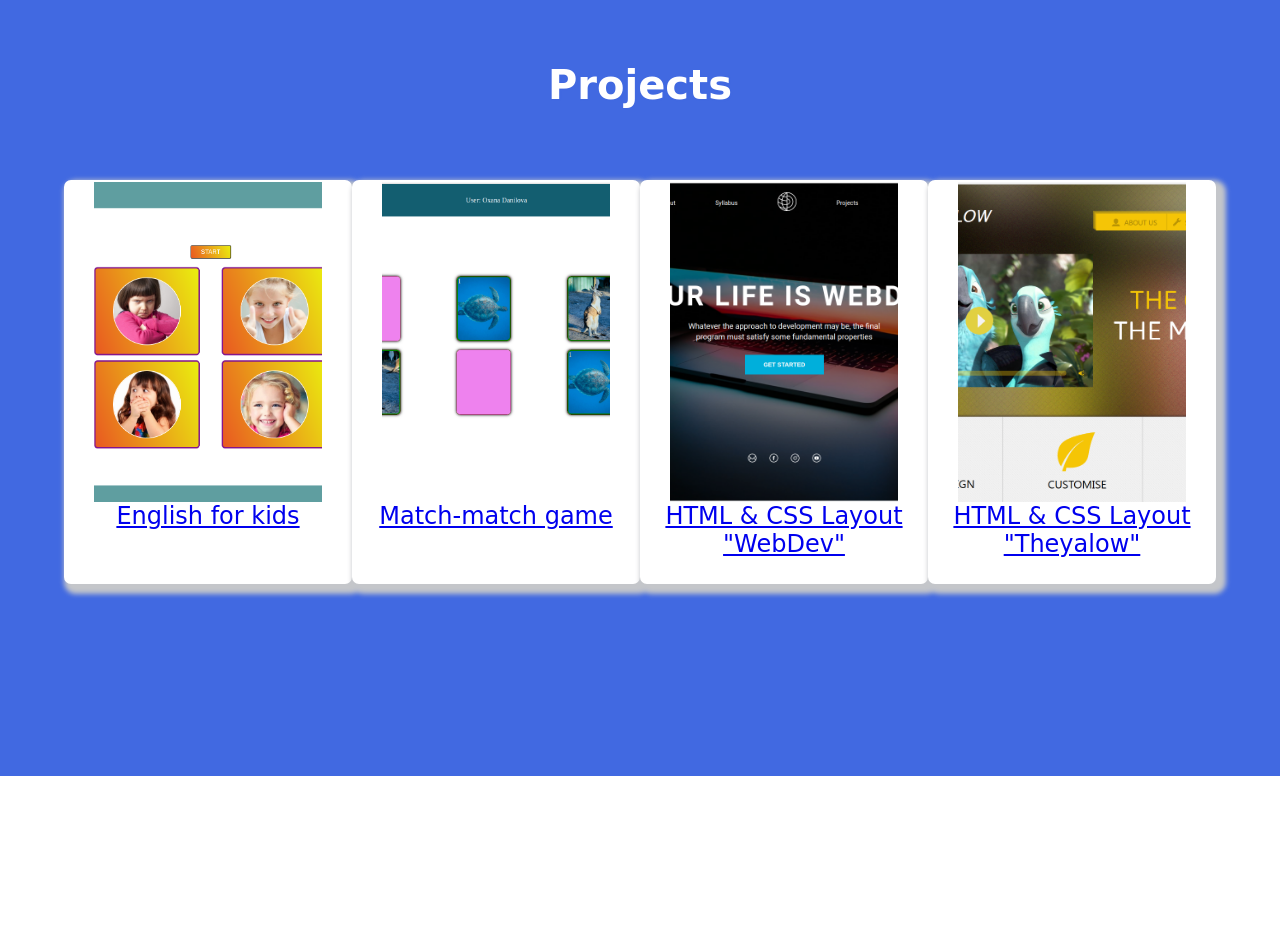
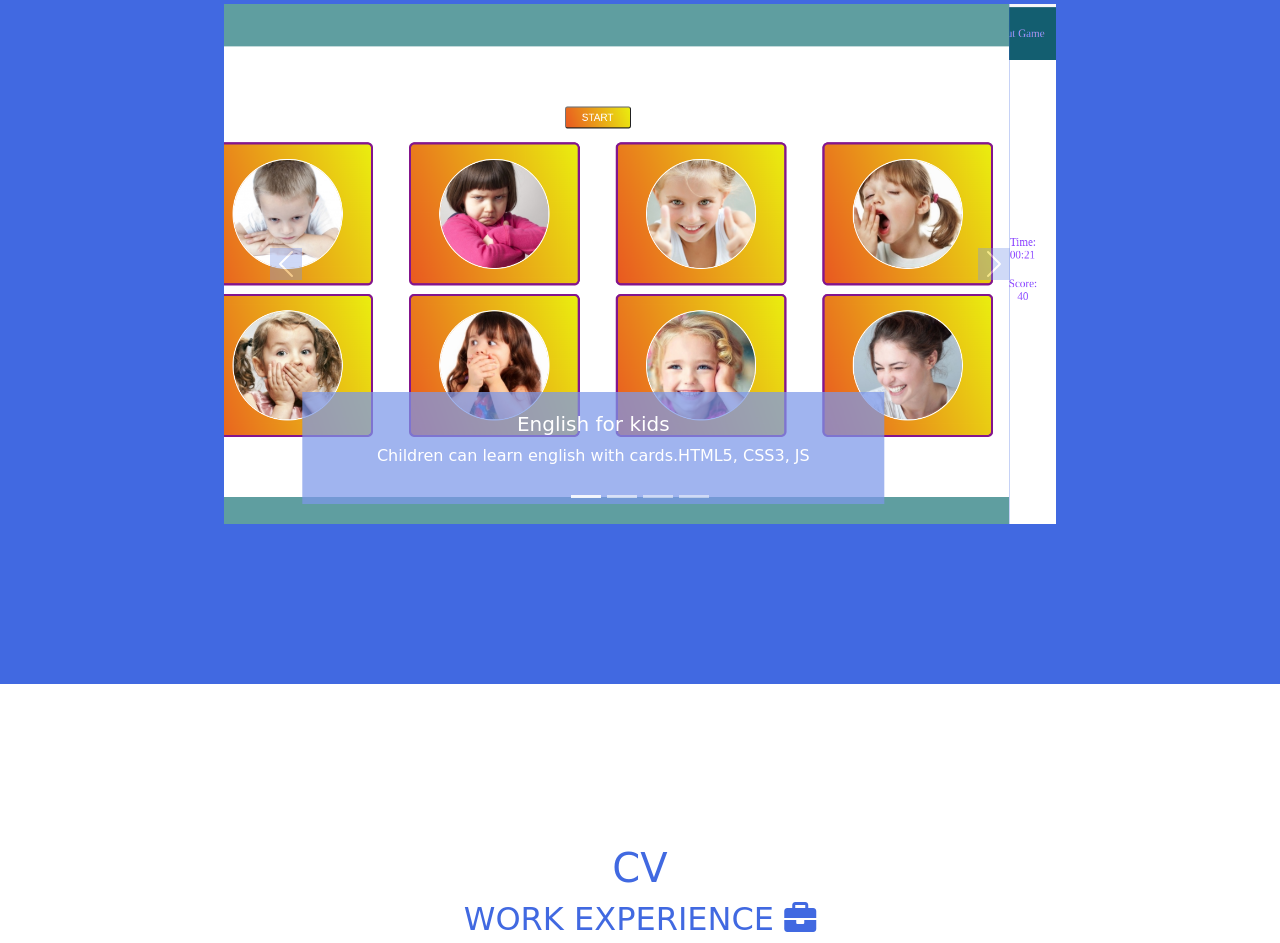
Before and after one commit to OxanaDanilova/portfolio, a website: page src/index.html in a window 1280 px wide. Shown: the part 1852-2795 px from the top of the page. Drawn offline with nearby package versions, Linux system fonts and the light colour scheme; a web font is replaced by a local one.

Commit message:
feat: add bootstrap element

```diff
--- a/src/index.html
+++ b/src/index.html
@@ -9,6 +9,7 @@
   <link rel="stylesheet" href="https://cdnjs.cloudflare.com/ajax/libs/font-awesome/6.0.0/css/all.min.css"
     integrity="sha512-9usAa10IRO0HhonpyAIVpjrylPvoDwiPUiKdWk5t3PyolY1cOd4DSE0Ga+ri4AuTroPR5aQvXU9xC6qOPnzFeg=="
     crossorigin="anonymous" referrerpolicy="no-referrer" />
+    <link href="https://cdn.jsdelivr.net/npm/bootstrap@5.1.3/dist/css/bootstrap.min.css" rel="stylesheet" integrity="sha384-1BmE4kWBq78iYhFldvKuhfTAU6auU8tT94WrHftjDbrCEXSU1oBoqyl2QvZ6jIW3" crossorigin="anonymous">
   <link rel="stylesheet" href="styles/style.css" />
 </head>
 
@@ -90,7 +91,7 @@
     </section>
     <section id="projects">
       <h3>Projects</h3>
-      <ul>
+      <!-- <ul>
         <li>
           <figure></figure>
           <figcaption>
@@ -114,7 +115,53 @@
             <a href="https://oxanadanilova.github.io/theyalow/" target="_blank">HTML & CSS Layout "Theyalow"</a>
           </figcaption>
         </li>
-      </ul>
+      </ul> -->
+      <div id="carouselExampleCaptions" class="carousel slide" data-bs-ride="carousel">
+        <div class="carousel-indicators">
+          <button type="button" data-bs-target="#carouselExampleCaptions" data-bs-slide-to="0" class="active" aria-current="true" aria-label="Slide 1"></button>
+          <button type="button" data-bs-target="#carouselExampleCaptions" data-bs-slide-to="1" aria-label="Slide 2"></button>
+          <button type="button" data-bs-target="#carouselExampleCaptions" data-bs-slide-to="2" aria-label="Slide 3"></button>
+          <button type="button" data-bs-target="#carouselExampleCaptions" data-bs-slide-to="3" aria-label="Slide 3"></button>
+        </div>
+        <div class="carousel-inner">
+          <div class="carousel-item active">
+            <img src="./images/engl-app.png" class="d-block w-100" alt="English for kids">
+            <div class="carousel-caption d-none d-md-block">
+              <h5>English for kids</h5>
+              <p>Children can learn english with cards.HTML5, CSS3, JS</p>
+            </div>
+          </div>
+          <div class="carousel-item">
+            <img src="./images/game.png" class="d-block w-100" alt="Match-match game">
+            <div class="carousel-caption d-none d-md-block">
+              <h5>Match-match game</h5>
+              <p>Game for children. HTML5, CSS3, JS</p>
+            </div>
+          </div>
+          <div class="carousel-item">
+            <img src="./images/webdev.png" class="d-block w-100" alt="Webdev layout">
+            <div class="carousel-caption d-none d-md-block">
+              <h5>"Webdev"</h5>
+              <p>"Webdev" website layout. HTML5, CSS3</p>
+            </div>
+          </div>
+          <div class="carousel-item">
+            <img src="./images/theyallow.png" class="d-block w-100" alt="Theyalow">
+            <div class="carousel-caption d-none d-md-block">
+              <h5>"Theyalow"</h5>
+              <p>"Theyalow" website layout. HTML5, CSS3</p>
+            </div>
+          </div>
+        </div>
+        <button class="carousel-control-prev" type="button" data-bs-target="#carouselExampleCaptions" data-bs-slide="prev">
+          <span class="carousel-control-prev-icon" aria-hidden="true"></span>
+          <span class="visually-hidden">Previous</span>
+        </button>
+        <button class="carousel-control-next" type="button" data-bs-target="#carouselExampleCaptions" data-bs-slide="next">
+          <span class="carousel-control-next-icon" aria-hidden="true"></span>
+          <span class="visually-hidden">Next</span>
+        </button>
+      </div>
     </section>
     <section id="cv">
       <h3>CV</h3>
@@ -184,6 +231,7 @@
   </main>
   <footer>Portfolio - Oxana Danilova - 2022</footer>
   <a href="#about-me"><i class="fa-solid fa-circle-up move-up"></i></a>
+  <script src="https://cdn.jsdelivr.net/npm/bootstrap@5.1.3/dist/js/bootstrap.bundle.min.js" integrity="sha384-ka7Sk0Gln4gmtz2MlQnikT1wXgYsOg+OMhuP+IlRH9sENBO0LRn5q+8nbTov4+1p" crossorigin="anonymous"></script>
 </body>
 
 </html>
--- a/src/scss/style.scss
+++ b/src/scss/style.scss
@@ -55,7 +55,7 @@ body {
     width: 50%;
     margin: 0 auto;
     @media (max-width: $mobile) {
-      @include my-flex(column,center );
+      @include my-flex(column, center);
       padding-left: 0;
       padding-right: 0;
     }
@@ -123,39 +123,32 @@ body {
 
   transform-origin: 0px 0px;
 
-    transition: transform 0.5s cubic-bezier(0.77,0.2,0.05,1.0),
-              background 0.5s cubic-bezier(0.77,0.2,0.05,1.0),
-              opacity 0.55s ease;
+  transition: transform 0.5s cubic-bezier(0.77, 0.2, 0.05, 1),
+    background 0.5s cubic-bezier(0.77, 0.2, 0.05, 1), opacity 0.55s ease;
 }
 
-
-#menu-wrapper span:first-child
-{
+#menu-wrapper span:first-child {
   transform-origin: 0% 0%;
 }
 
-#menu-wrapper span:nth-last-child(2)
-{
+#menu-wrapper span:nth-last-child(2) {
   transform-origin: 0% 100%;
 }
 
-#menu-wrapper input:checked ~ .hamburger-menu>span {
+#menu-wrapper input:checked ~ .hamburger-menu > span {
   opacity: 1;
   transform: rotate(45deg) translate(-2px, -1px);
   background: $bg-color;
 }
 
-#menu-wrapper input:checked ~ .hamburger-menu>span:nth-child(2)
-{
+#menu-wrapper input:checked ~ .hamburger-menu > span:nth-child(2) {
   opacity: 0;
   transform: rotate(0deg) scale(0.2, 0.2);
 }
 
-#menu-wrapper input:checked ~ .hamburger-menu>span:nth-child(3)
-{
+#menu-wrapper input:checked ~ .hamburger-menu > span:nth-child(3) {
   transform: rotate(-45deg) translate(-5px, 0);
 }
-
 
 #menu-wrapper ul {
   @media (max-width: $mobile) {
@@ -168,16 +161,13 @@ body {
     list-style-type: none;
     transform-origin: 0% 0%;
     transform: translate(-100%, 0);
-    transition: transform 0.5s cubic-bezier(0.77,0.2,0.05,1.0);
+    transition: transform 0.5s cubic-bezier(0.77, 0.2, 0.05, 1);
+  }
 }
 
-}
-
-#menu-wrapper input:checked ~ ul
-{
+#menu-wrapper input:checked ~ ul {
   transform: none;
 }
-
 
 #about-me {
   width: 80%;
@@ -313,6 +303,28 @@ body {
         font-size: 1.5rem;
       }
     }
+  }
+}
+
+#carouselExampleCaptions {
+  margin-top: 1rem;
+  width: 65%;
+  height: 65vh;
+  .carousel-inner,
+  .carousel-item {
+    height: 100%;
+    img {
+      object-fit: cover;
+      object-position: top;
+      height: 100%;
+    }
+  }
+  .carousel-caption {
+    background-color: rgba(125, 152, 233, 0.727);
+  }
+  .carousel-control-prev-icon,
+  .carousel-control-next-icon {
+    background-color: rgba(125, 152, 233, 0.727);
   }
 }
 
@@ -466,5 +478,4 @@ footer {
   border-radius: 50%;
   overflow: hidden;
   background-color: $color;
-
 }
```
Also changed, not shown: src/styles/style.css, 1 other file. Lines whose indentation alone changed are shown as unchanged.
